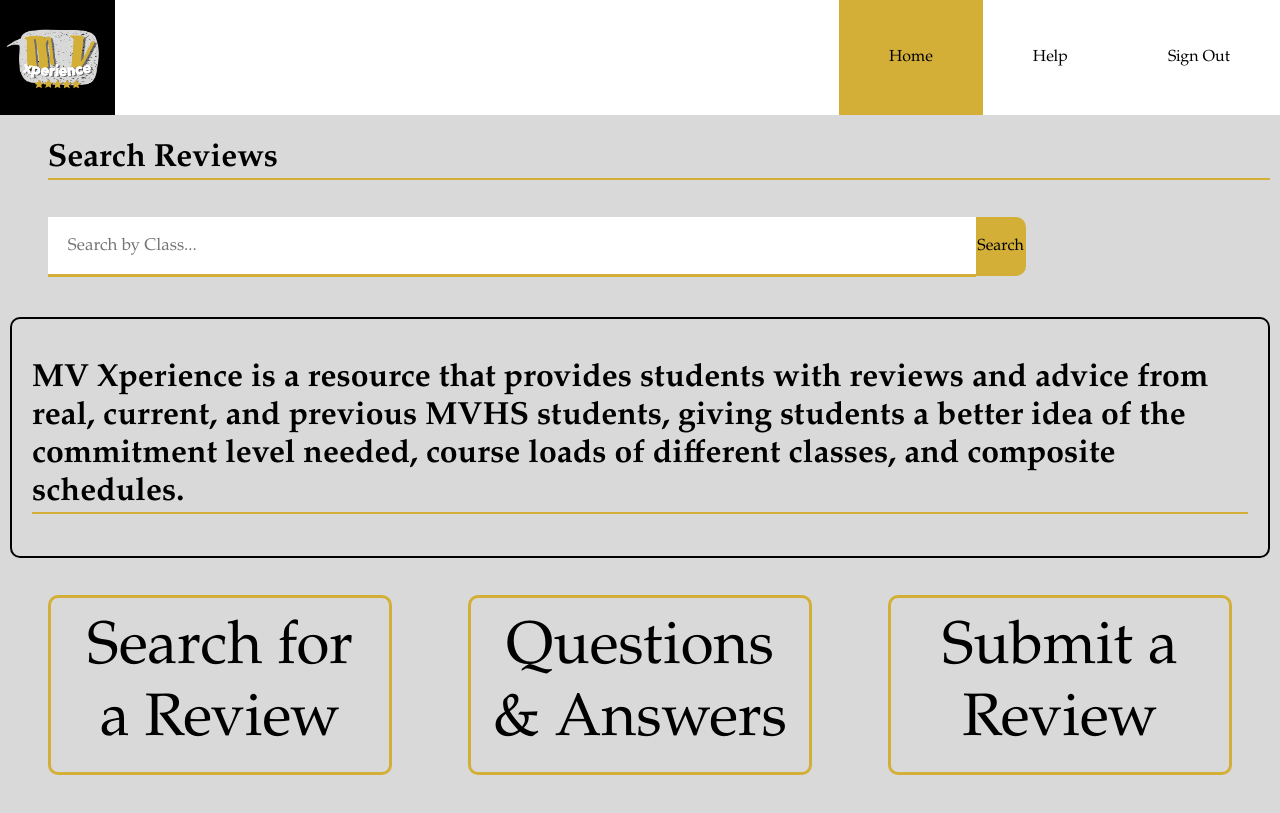
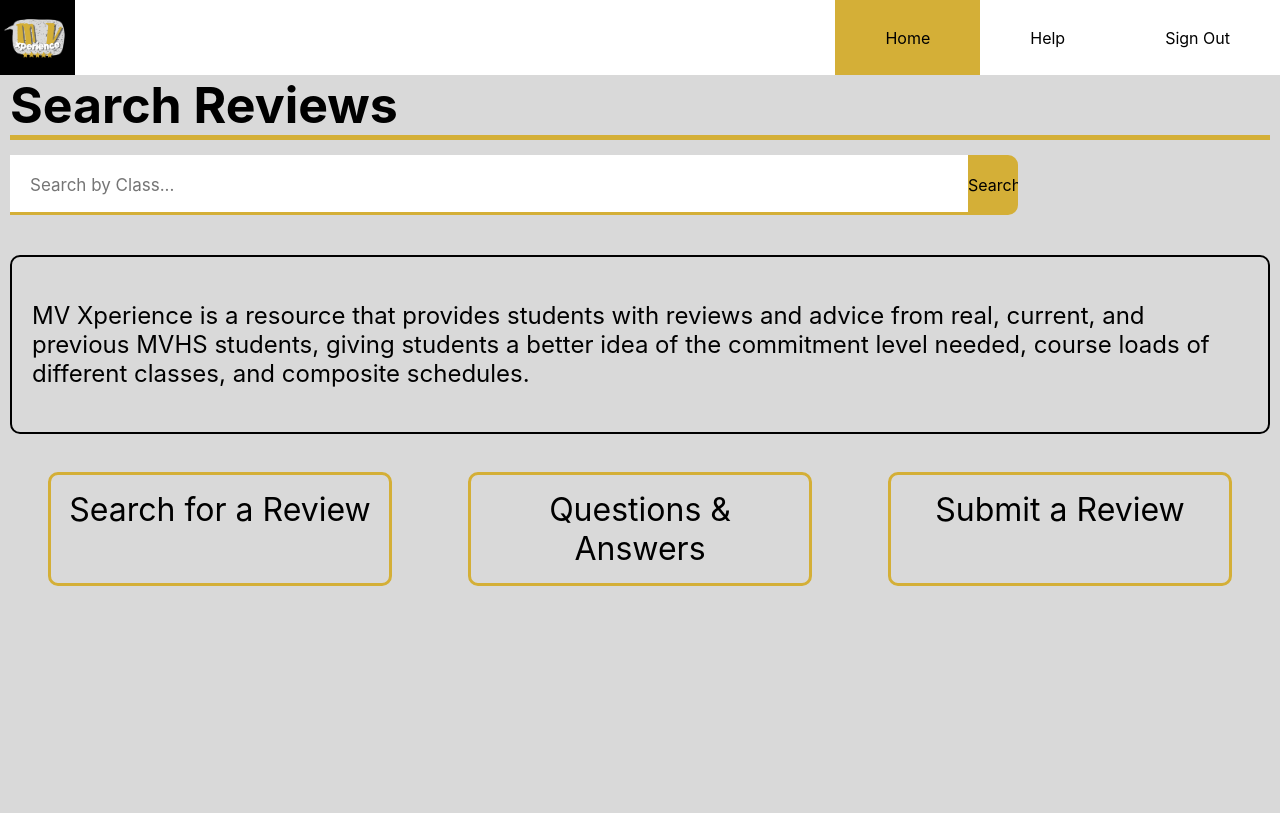
Before and after one commit to Ashwin-T/Xperience-Old, a React (Create React App) app: page /home in a window 1280 px wide. Built offline with nearby package versions, Linux system fonts and the light colour scheme; the HTML template or start-up script is replaced by a standard one.

Commit message:
something idk

```diff
--- a/src/index.css
+++ b/src/index.css
@@ -1,7 +1,7 @@
 body{
   background-color: var(--background-color);
   margin: 0;
-  font-family: "Garamond",sans-serif;
+  font-family: -apple-system, BlinkMacSystemFont, "Segoe UI", Roboto, Helvetica, Arial, sans-serif;
   color: var(--content-color);
   text-decoration: none;
 }
@@ -57,6 +57,16 @@ input[type=text]:focus {
 
 h1 {
 	border-bottom: 2px solid #D4AF37;
+	margin: 0;
+	display: inline;
+	font-size: 50px;
+}
+h1::after {
+	content: '';
+	width: 100%;
+	height: 5px;
+	display: block;
+	background-color: var(--accent-color);
 }
 
 .submit {
@@ -89,7 +99,7 @@ button {
   width: 100%;
   top: 0;
   display: flex;
-  height: 115px;
+  height: 75px;
   align-items: stretch;
   flex-direction: row;
   justify-content: flex-end;
@@ -125,7 +135,7 @@ html:not([data-scroll='0']) #topNavIcon{
 	height: 50px;
 }
 html:not([data-scroll='0']) #root {
-	margin-top: calc(115px - 50px);
+	margin-top: calc(75px - 50px);
 }
 html:not([data-scroll='0']) .topnav {
 	position: fixed;
@@ -135,7 +145,7 @@ html:not([data-scroll='0']) .topnav {
 }
 #topNavIcon{
   float: left;
-  height: 115px;
+  height: 75px;
   aspect-ratio: 1 / 1;
   padding: 0;
   position: absolute;
@@ -147,8 +157,6 @@ html:not([data-scroll='0']) .topnav {
   width: 100%;
 }
 .mainText{
-  margin-top: 2%;
-  margin-left: 3%;
 
 }
 form{
@@ -157,6 +165,7 @@ form{
 }
 .aboutText{
   padding: 20px;
+  font-size: 1.5em;
   border-radius: 10px;
   border: 2px solid var(--content-color);
 }
@@ -170,6 +179,9 @@ form{
   text-decoration: none;
   display: inline-block;
   border-radius: 10px;
+  font-size: 2em;
+  margin: 3%;
+  float: left;
   transition-duration: 0.4s;
 }
 .buttonHome:hover {
--- a/src/pages/home/MainText.js
+++ b/src/pages/home/MainText.js
@@ -12,15 +12,15 @@ const MainText = () => {
         </div>
 
         <div className = "aboutText" style= {{marginTop: '2%'}}>
-            <h1>
+            <p>
                 MV Xperience is a resource that provides students with reviews and advice from real, current, and previous MVHS students, giving students a better idea of the commitment level needed, course loads of different classes, and composite schedules.
-            </h1>
+            </p>
         </div>
 
         <div className = "inline">
-            <div className = "buttonHome" name = "Q&A" style= {{fontSize: '60px', margin: '3%', float: 'left'}}>Search for a Review</div>
-            <div className = "buttonHome" name = "Q&A" style= {{fontSize: '60px', margin: '3%', float: 'middle'}}>Questions & Answers</div>
-            <div className = "buttonHome" name = "review" style= {{fontSize: '60px', margin: '3%', float: 'right'}} onClick = ''>Submit a Review</div>
+            <div className = "buttonHome" name = "Q&A">Search for a Review</div>
+            <div className = "buttonHome" name = "Q&A">Questions & Answers</div>
+            <div className = "buttonHome" name = "review" onClick = ''>Submit a Review</div>
         </div>
     </div>
     );
```
